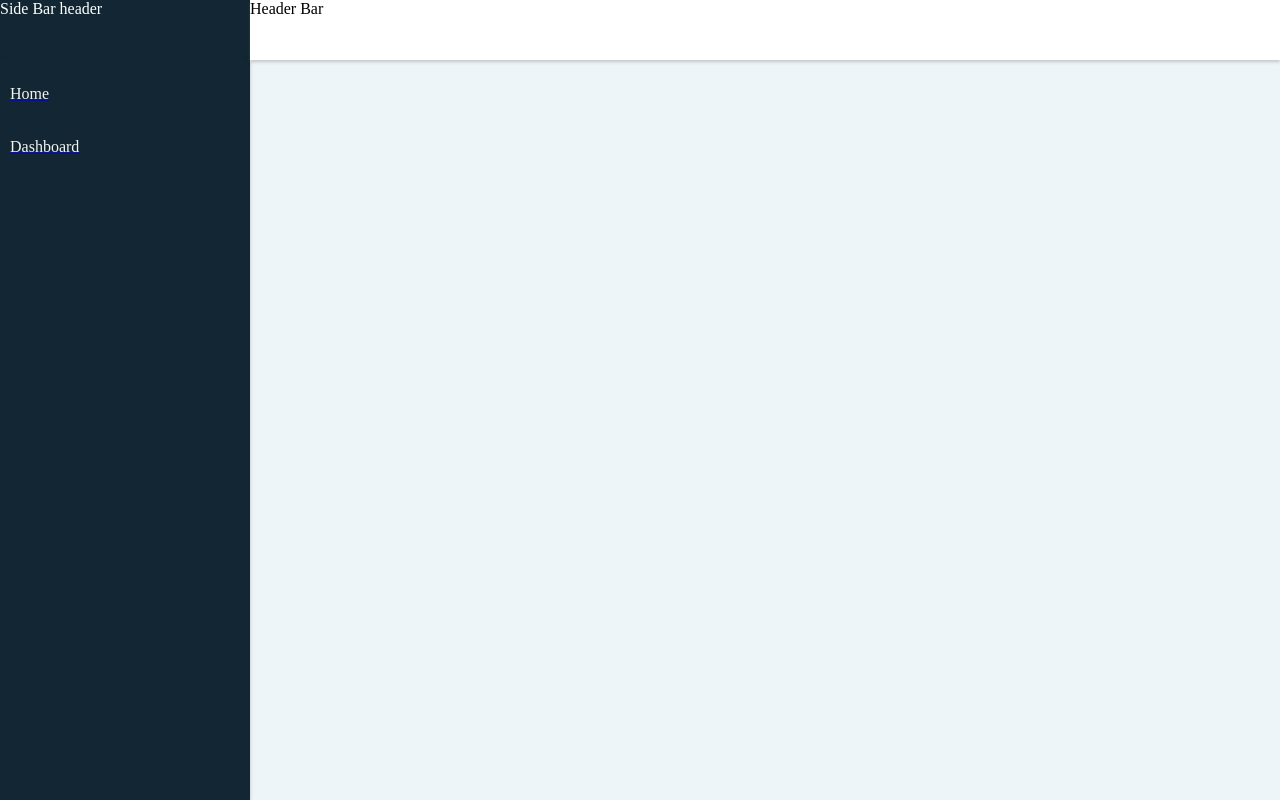
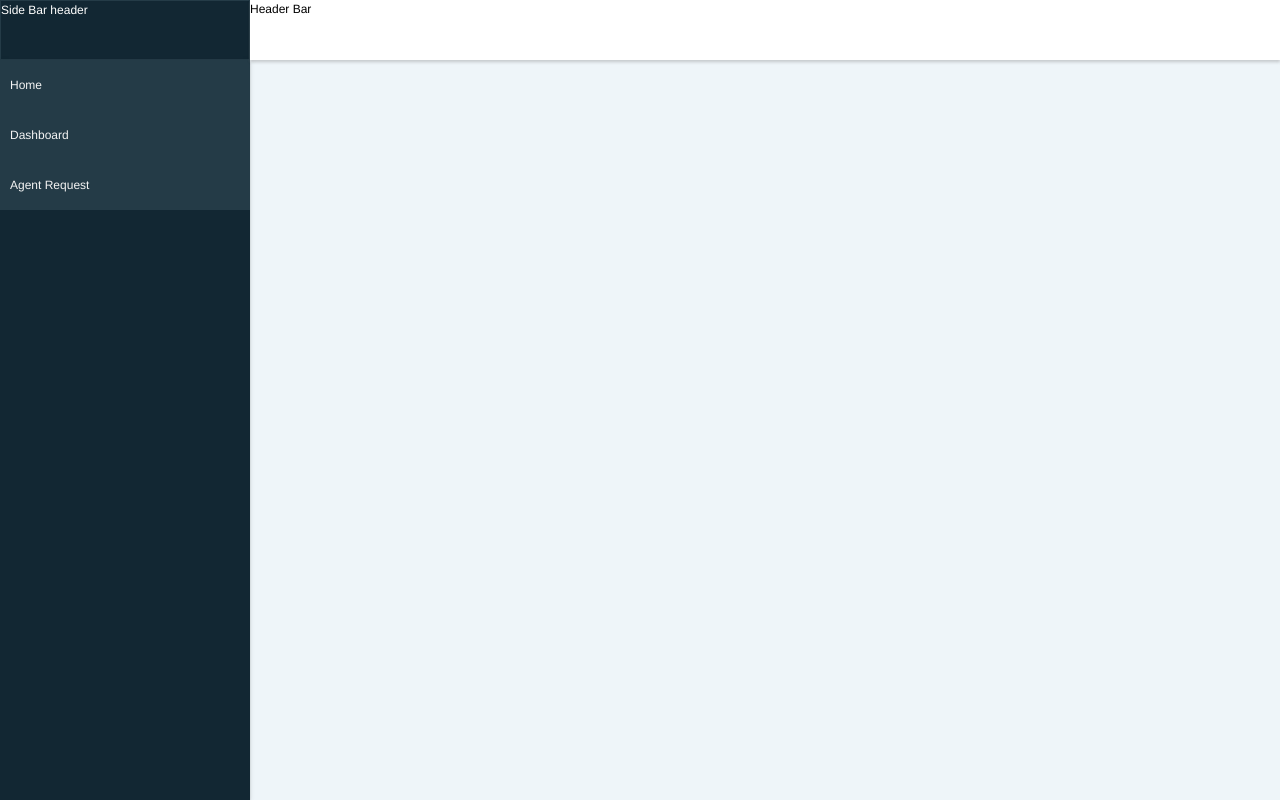
Before and after one commit to nanakoduah/agent-tracking, a React (Create React App) app: page / in a window 1280 px wide. Built offline with nearby package versions, Linux system fonts and the light colour scheme.

Commit message:
menu item style improvements

```diff
--- a/src/app-routes/index.js
+++ b/src/app-routes/index.js
@@ -1,4 +1,5 @@
 export default {
   home: '/home',
-  dashboard: '/dashboard'
+  dashboard: '/dashboard',
+  agentRequest: '/agent-request'
 };
--- a/src/components/side-bar/MenuDefinition.js
+++ b/src/components/side-bar/MenuDefinition.js
@@ -10,5 +10,10 @@ export default [
     name: 'dashboard',
     label: 'Dashboard',
     route: routes.dashboard
+  },
+  {
+    name: 'agentRequest',
+    label: 'Agent Request',
+    route: routes.agentRequest
   }
 ];
--- a/src/components/side-bar/SideBarComponent.css
+++ b/src/components/side-bar/SideBarComponent.css
@@ -9,6 +9,7 @@
 
 .side-bar__header {
   height: var(--header-height);
+  border: solid 1px var(--color-light-dark-background);
 }
 
 .side-bar__content {
--- a/src/components/side-bar/menu-item/SideBarMenuItemComponent.css
+++ b/src/components/side-bar/menu-item/SideBarMenuItemComponent.css
@@ -1,11 +1,19 @@
 .side-bar-menu {
     display: flex;
     flex: 1;
-    margin: 15px 0;
 }
 
 .side-bar-menu__link {
-    padding: 10px;
+    width: 100%;
+    background-color: var(--color-light-dark-background);
+}
+
+.side-bar-menu__link-content {
+    display: flex;
+    flex: 1;
+    height: 50px;
+    align-items: center;
+    padding-left: 10px;
 }
 
 .side-bar-menu__label {
--- a/src/components/side-bar/menu-item/SideBarMenuItemComponent.js
+++ b/src/components/side-bar/menu-item/SideBarMenuItemComponent.js
@@ -4,10 +4,17 @@ import { NavLink } from 'react-router-dom';
 
 import './SideBarMenuItemComponent.css';
 
+const ACTIVE_STYLE = {
+  fontWeight: 'bold',
+  backgroundColor: 'cornflowerblue',
+  color: 'tomato'
+};
 const SideBarMenuItemComponent = ({ to, label }) => (
   <li className="side-bar-menu">
-    <NavLink className="side-bar-menu__link" to={to}>
-      <span className="side-bar-menu__label">{label}</span>
+    <NavLink activeStyle={ACTIVE_STYLE} className="side-bar-menu__link" to={to}>
+      <div className="side-bar-menu__link-content">
+        <span className="side-bar-menu__label">{label}</span>
+      </div>
     </NavLink>
   </li>
 );
--- /dev/null
+++ b/src/styles/default.css
@@ -0,0 +1,28 @@
+html,
+body {
+  box-sizing: border-box;
+  -webkit-font-smoothing: antialiased;
+  -moz-osx-font-smoothing: grayscale;
+  line-height: 1.5;
+}
+*,
+*:before,
+*:after {
+  box-sizing: inherit;
+}
+body {
+  padding: 0;
+}
+
+input::placeholder {
+  color: #b6b9c2;
+}
+
+nav,
+ul {
+  background-color: #fff;
+}
+
+a {
+  text-decoration: none;
+}
--- /dev/null
+++ b/src/styles/font.css
@@ -0,0 +1,5 @@
+body {
+    font-family: Helvetica, Arial, Sans-Serif;
+    color: var(--color-primary-text);
+    font-size: 12px;
+  }
--- a/src/styles/index.js
+++ b/src/styles/index.js
@@ -1,3 +1,5 @@
 import 'normalize.css';
 import './variables.css';
+import './default.css';
 import './global.css';
+import './font.css';
--- a/src/styles/variables.css
+++ b/src/styles/variables.css
@@ -1,5 +1,6 @@
 :root {
   --color-base: #fff;
+  --color-light-dark-background: #243b47;
   --color-dark-background: #122733;
   --color-app-content-background: #eef5f9;
   --color-light-font: #f4f4f4;
```
